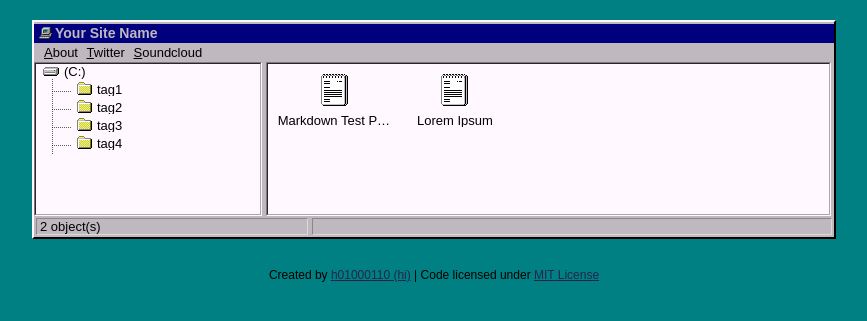
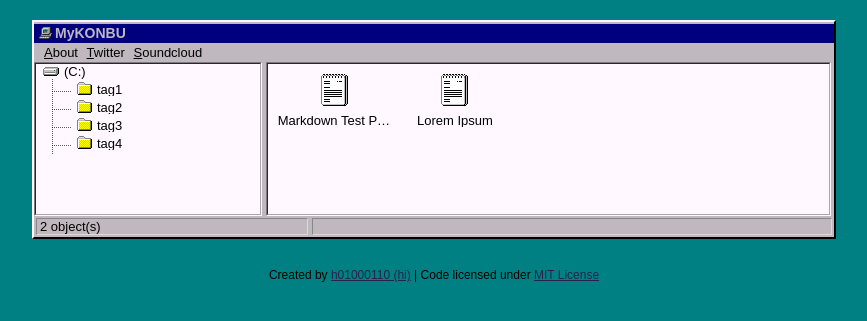
Before and after one commit to h01000110/windows-95, a Jekyll site: the page built from index.html, in a window 1280 px wide. Shown: the top 321 px of the page, without its empty margins (206-1073 px from the left). Built offline with Jekyll 4.4.1, drawn with Linux system fonts in a browser that asks for light colours.

Commit message:
update _config.yml

```diff
--- a/_config.yml
+++ b/_config.yml
@@ -3,8 +3,8 @@
 baseurl: /windows-95
 
 # variables
-name: Your Site Name
-description: Your description here
+name: MyKONBU
+description: This is a site for KONBU.
 google_verification: null
 
 
```
